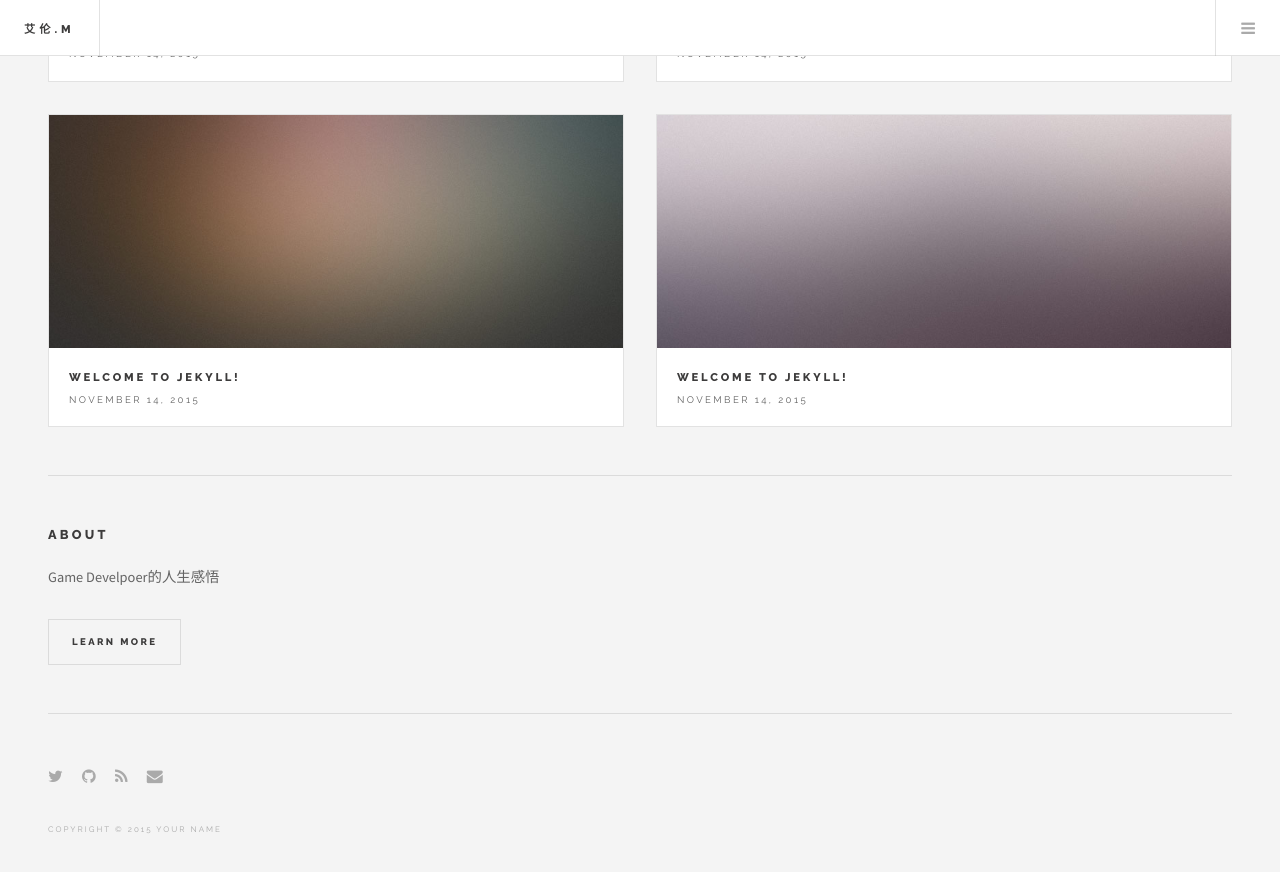
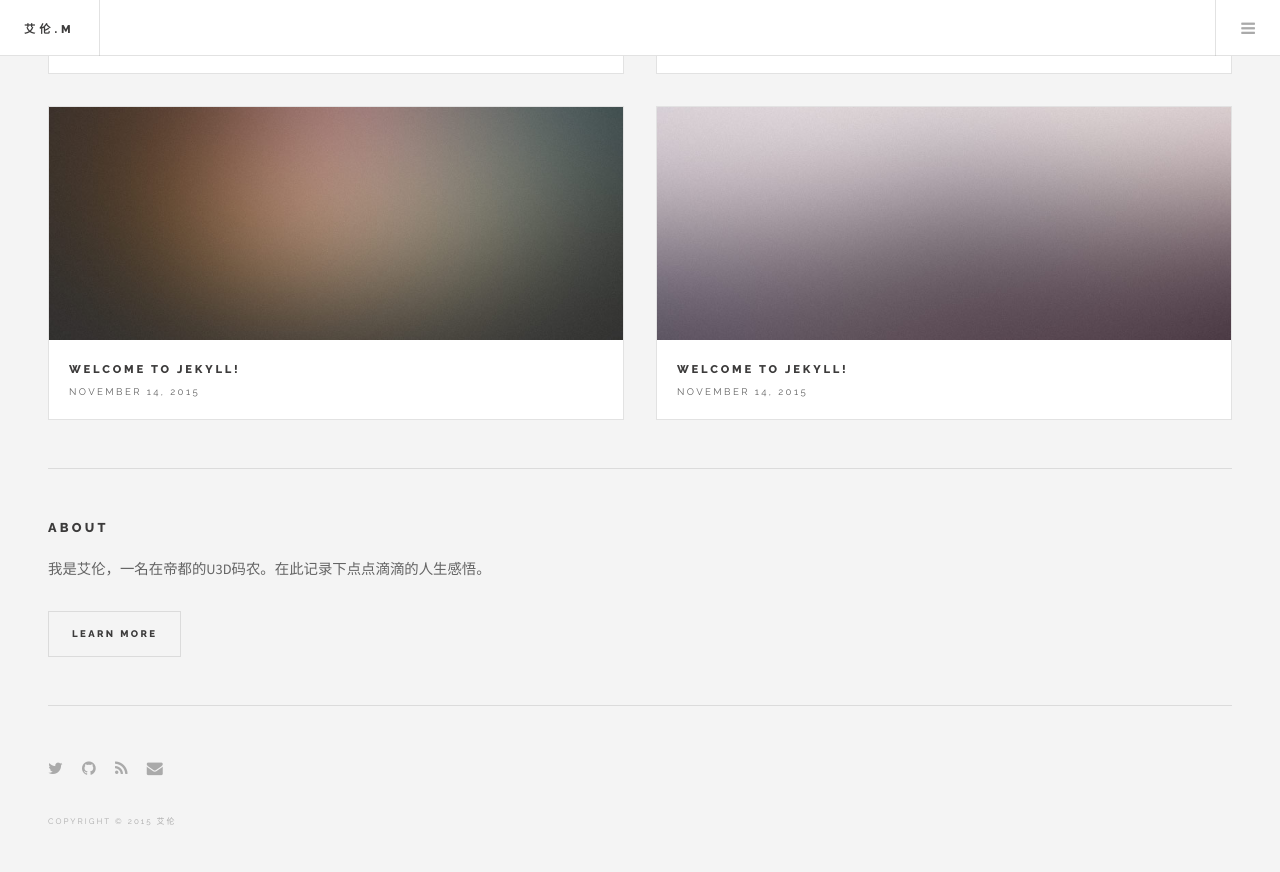
Before and after one commit to AllenSky/AllenSky.github.io, a Jekyll site: the page built from index.html, in a window 1280 px wide and 900 px high, scrolled down 4462 px. Shown: the top 872 px of the window. Built offline with Jekyll 4.4.1, drawn with Linux system fonts in a browser that asks for light colours; the list of posts is cut into pages by our own code.

Commit message:
modify profile

```diff
--- a/_config.yml
+++ b/_config.yml
@@ -1,7 +1,7 @@
 # Site settings
 title: 艾伦.M
 email: wuwei.allenming@gmail.com
-description: Game Develpoer的人生感悟
+description: 我是艾伦，一名在帝都的U3D码农。在此记录下点点滴滴的人生感悟。
 baseurl: "" # the subpath of your site, e.g. /blog/
 url: "awAlive.top" # the base hostname & protocol for your site
 twitter_username: AlifeAw
@@ -12,6 +12,6 @@ markdown: kramdown
 
 paginate: 4
 
-author: Your name
+author: 艾伦
 
 gems: [jekyll-paginate]
```
Also changed, not shown: images/logo.jpg.
